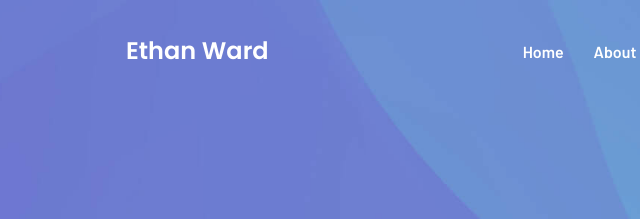
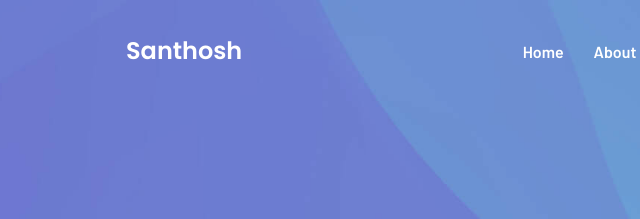
Before and after one commit to santhu0676/portfolio-master, a plain HTML site: page index.html in a window 1280 px wide. Shown: the top 219 px of the page, 9-649 px from the left. Drawn offline with nearby package versions, Linux system fonts and the light colour scheme.

Commit message:
new update

```diff
--- a/index.html
+++ b/index.html
@@ -5,7 +5,7 @@
   <meta charset="UTF-8">
   <meta http-equiv="X-UA-Compatible" content="IE=edge">
   <meta name="viewport" content="width=device-width, initial-scale=1.0">
-  <title>Ethan Ward - Web Developer from New York</title>
+  <title>My Portfolio</title>
 
   <!--
     - favicon
@@ -37,7 +37,7 @@
     <div class="container">
 
       <a href="#">
-        <h1 class="logo">Ethan Ward</h1>
+        <h1 class="logo">Santhosh</h1>
       </a>
 
       <button class="nav-toggle-btn" aria-label="Toggle Menu" data-nav-toggle-btn>
```
Also changed, not shown: 1 other file.
